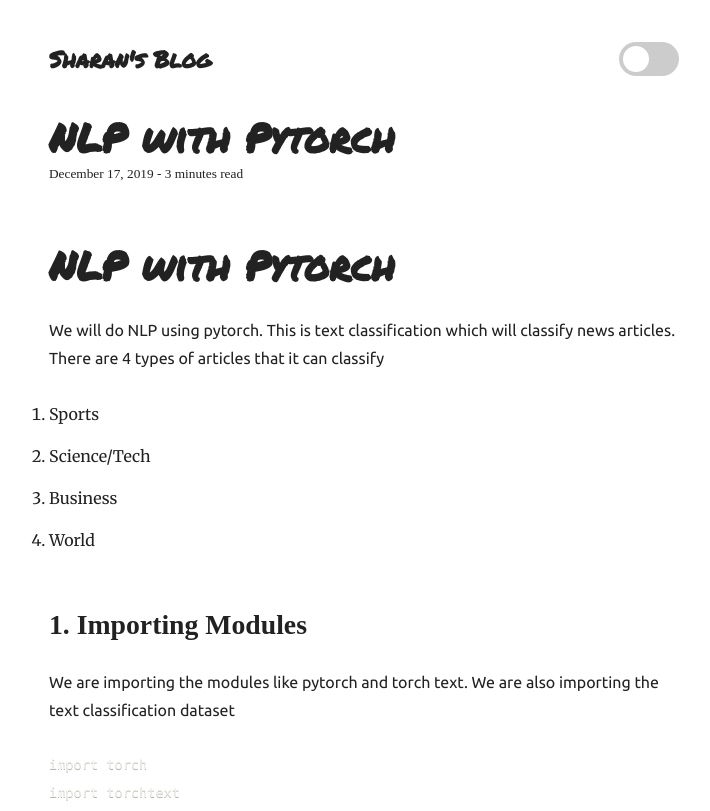
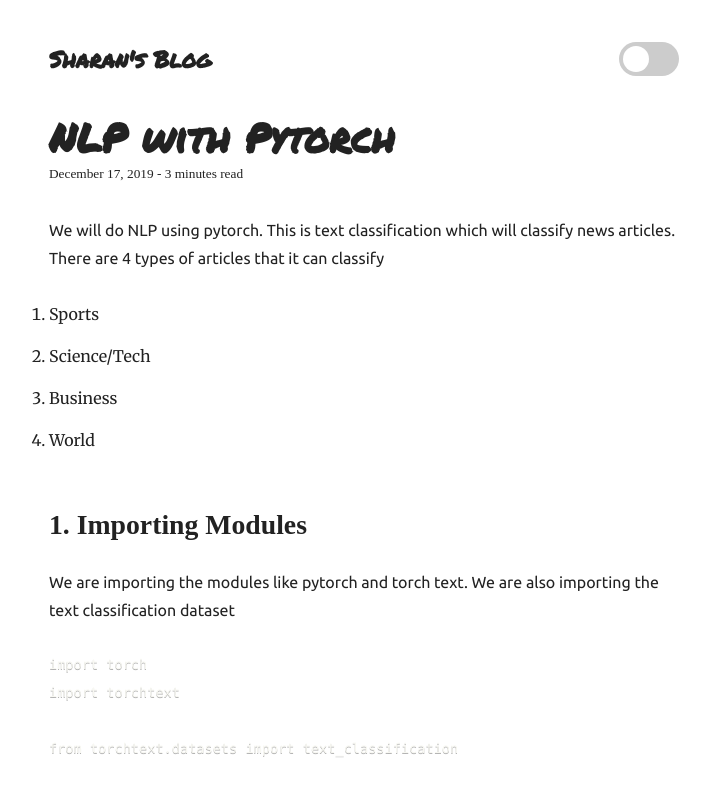
Before and after one commit to SharanSMenon/sharan-blog, a Gatsby site: page /2019-12-16-nlp-with-pytorch/ in a window 1280 px wide. Shown: the top 811 px of the page, without its empty margins (276-986 px from the left). Built offline with nearby package versions, Linux system fonts and the light colour scheme; Gatsby itself is replaced by a stand-in of ours; some packages are replaced by stand-ins of ours; code samples lack their colours; a web font is replaced by a local one.

Commit message:
Update Blog “2019-12-16-nlp-with-pytorch”

```diff
--- a/content/blog/2019-12-16-nlp-with-pytorch.md
+++ b/content/blog/2019-12-16-nlp-with-pytorch.md
@@ -3,8 +3,6 @@
 date: 2019-12-17T01:33:28.213Z
 description: Classify a news dataset in python
 ---
-# NLP with Pytorch
-
 We will do NLP using pytorch. This is text classification which will classify news articles. There are 4 types of articles that it can classify
 
 1. Sports
```
